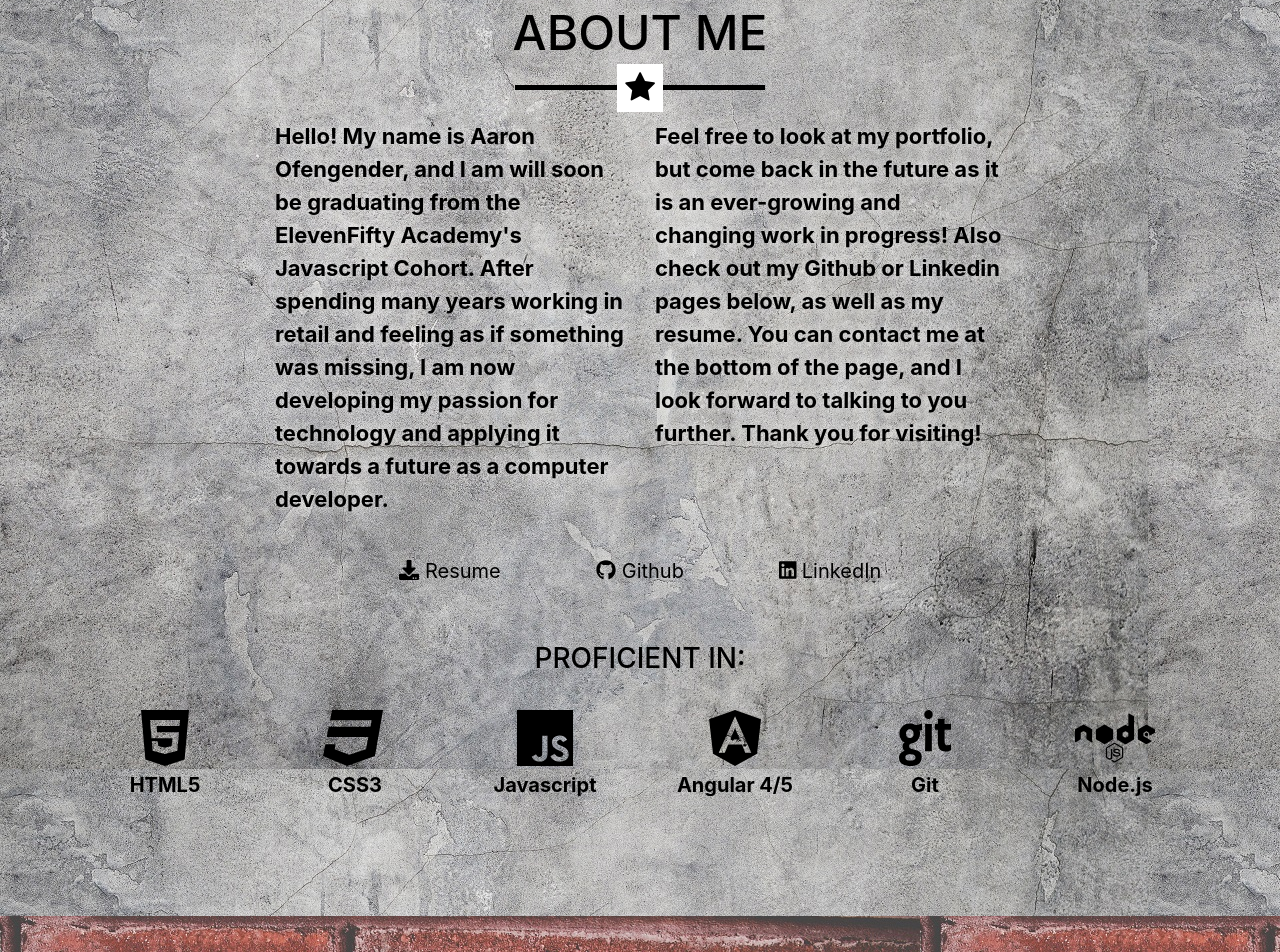
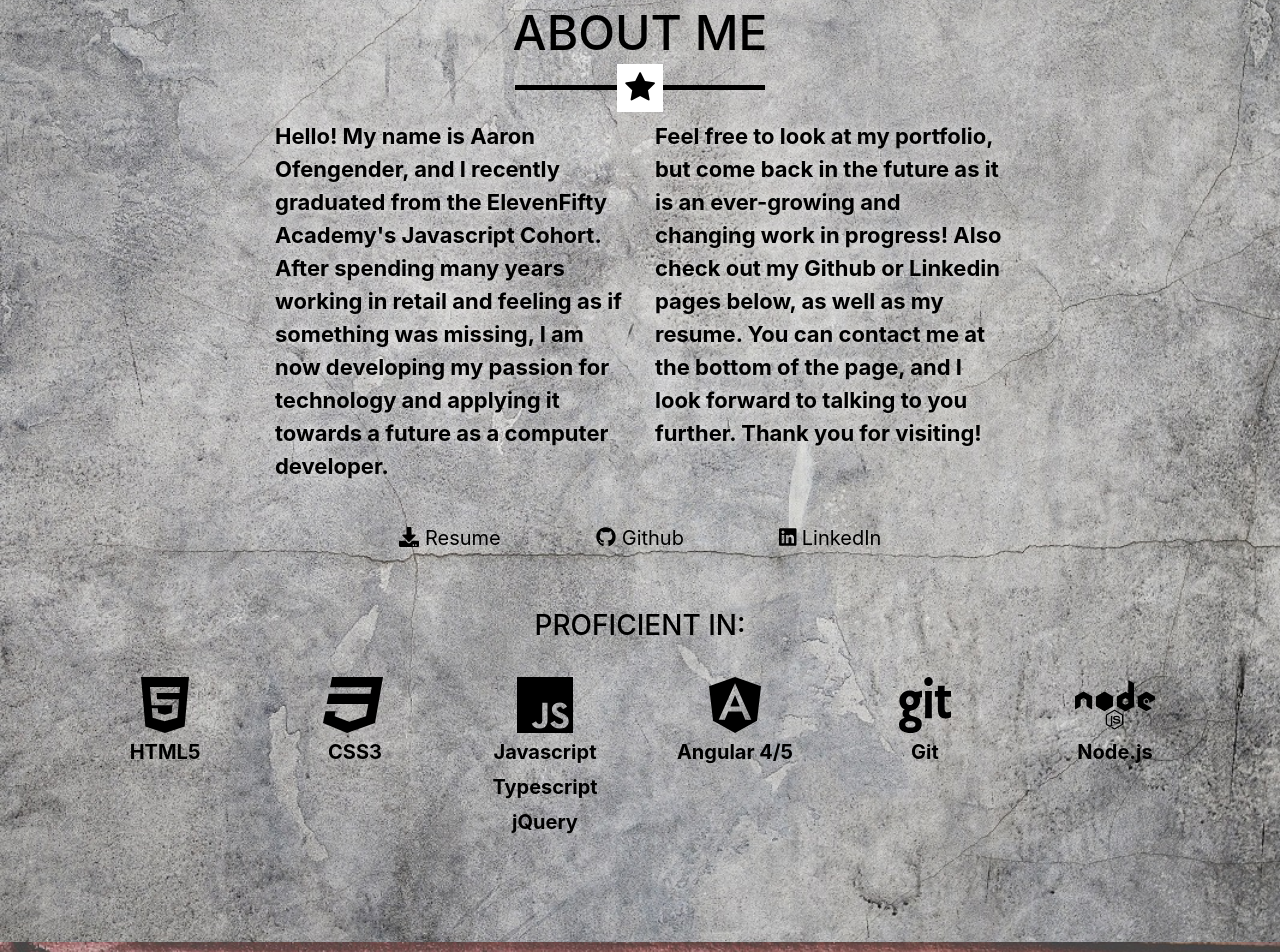
Before and after one commit to aofengen/aofengen.github.io, a website with bundled scripts: page index.html in a window 1280 px wide. Shown: the part 800-1752 px from the top of the page. Built offline with nearby package versions, Linux system fonts and the light colour scheme.

Commit message:
portfolio updates

```diff
--- a/css/freelancer.css
+++ b/css/freelancer.css
@@ -12,6 +12,10 @@ p {
 
 p.small {
   font-size: 16px; }
+
+.aboutItems p {
+  margin-bottom: 5px;
+}
 
 a,
 a.active,
@@ -197,6 +201,8 @@ header.masthead {
 #portfolio {
   background-image: url('../img/about-me-background.jpg');
   color: white;
+  background-repeat: no-repeat;
+  background-size: cover;
 }
 #portfolio .portfolio-item {
   right: 0;
@@ -302,6 +308,8 @@ header.masthead {
 #about{
   background-image: url('../img/portfolio-background.jpg');
   color: black;
+  background-repeat: no-repeat;
+  background-size: cover;
 }
 
 .aboutP {
@@ -358,6 +366,8 @@ header.masthead {
 #contact {
   background-image: url('../img/contact-background.jpg');
   color: white;
+  background-repeat: no-repeat;
+  background-size: cover;
 }
 
 footer {
--- a/index.html
+++ b/index.html
@@ -68,7 +68,7 @@
         <hr class="star-primary">
         <div class="row">
           <div class="col-lg-4 ml-auto">
-            <b><p class="aboutP">Hello! My name is Aaron Ofengender, and I am will soon be graduating from the ElevenFifty Academy's  Javascript Cohort. After spending many years working in retail and feeling as if something was missing, I am now developing my passion for technology and applying it towards a future as a computer developer.</p></b>
+            <b><p class="aboutP">Hello! My name is Aaron Ofengender, and I recently graduated from the ElevenFifty Academy's  Javascript Cohort. After spending many years working in retail and feeling as if something was missing, I am now developing my passion for technology and applying it towards a future as a computer developer.</p></b>
           </div>
           <div class="col-lg-4 mr-auto">
             <b><p class="aboutP">Feel free to look at my portfolio, but come back in the future as it is an ever-growing and changing work in progress! Also check out my Github or Linkedin pages below, as well as my resume. You can contact me at the bottom of the page, and I look forward to talking to you further. Thank you for visiting!</p></b>
@@ -103,7 +103,6 @@
             <h3>PROFICIENT IN:</h3>
             <br>
             <div class="row">
-
               <div class="col-lg-2">
                 <i class="fab fa-html5 fa-4x"></i>
                 <b><p>HTML5</p></b>
@@ -114,8 +113,12 @@
               </div>
               <div class="col-lg-2">
                 <i class="fab fa-js fa-4x"></i>
-                <b><p>Javascript</p></b>
-                </div>
+                <div class="aboutItems">
+                  <b><p>Javascript</p></b>
+                  <b><p>Typescript</p></b>
+                  <b><p>jQuery</p></b>
+                  </div>
+              </div>
               <div class="col-lg-2">
                 <i class="fab fa-angular fa-4x"></i>
                 <b><p>Angular 4/5</p></b>
```
